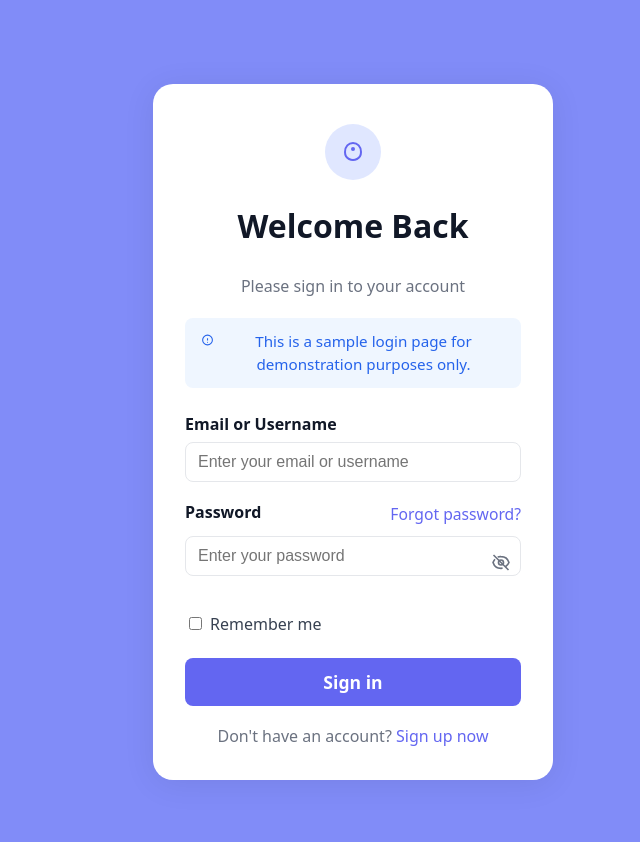
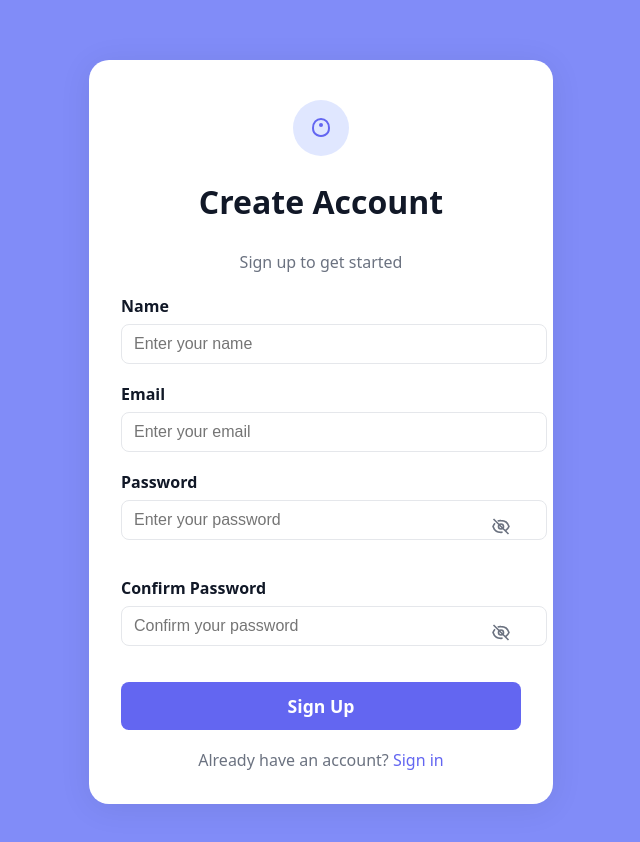
Before and after one commit to Varshakaranam18/fixfolio, a React (Vite) app in the folder frontend/: page /signup in a window 1280 px wide. Shown: the top 842 px of the page, without its empty margins (127-767 px from the left). Built offline with nearby package versions, Linux system fonts and the light colour scheme.

Commit message:
added signup page and setted up routes

```diff
--- a/frontend/package.json
+++ b/frontend/package.json
@@ -11,7 +11,8 @@
   },
   "dependencies": {
     "react": "^19.1.0",
-    "react-dom": "^19.1.0"
+    "react-dom": "^19.1.0",
+    "react-router-dom": "^7.6.3"
   },
   "devDependencies": {
     "@eslint/js": "^9.29.0",
--- a/frontend/src/App.jsx
+++ b/frontend/src/App.jsx
@@ -1,15 +1,18 @@
-import { useState } from 'react'
-import reactLogo from './assets/react.svg'
-import viteLogo from '/vite.svg'
+import { BrowserRouter as Router, Routes, Route, Navigate } from 'react-router-dom';
+import LoginPage from './Components/LoginPage';
+import SignUpPage from './Components/SignUpPage';
 import './App.css'
-import LoginPage from './Components/LoginPage'
 
 function App() {
-
-
   return (
-   <LoginPage />
-  )
+    <Router>
+      <Routes>
+        <Route path="/login" element={<LoginPage />} />
+        <Route path="/signup" element={<SignUpPage />} />
+        <Route path="/" element={<Navigate to="/login" replace />} />
+      </Routes>
+    </Router>
+  );
 }
 
-export default App
+export default App;
--- /dev/null
+++ b/frontend/src/Components/SignUpPage.jsx
@@ -0,0 +1,209 @@
+import React, { useState } from "react";
+
+const SignUpPage = () => {
+  const [showPassword, setShowPassword] = useState(false);
+  const [showConfirmPassword, setShowConfirmPassword] = useState(false);
+
+  return (
+    <div className="login-root-flex">
+      <div className="login-container">
+        <div className="login-icon">
+          <svg width="56" height="56" viewBox="0 0 56 56" fill="none" xmlns="http://www.w3.org/2000/svg">
+            <circle cx="28" cy="28" r="28" fill="#E0E7FF"/>
+            <path d="M28 36C28 36 36 36 36 28C36 22.4772 32.4183 19 28 19C23.5817 19 20 22.4772 20 28C20 36 28 36 28 36Z" stroke="#6366F1" strokeWidth="2"/>
+            <circle cx="28" cy="25" r="2" fill="#6366F1"/>
+          </svg>
+        </div>
+        <h2 className="login-title">Create Account</h2>
+        <p className="login-subtitle">Sign up to get started</p>
+        <form className="login-form">
+          <label className="login-label" htmlFor="name">Name</label>
+          <input className="login-input" id="name" type="text" placeholder="Enter your name" />
+
+          <label className="login-label" htmlFor="email">Email</label>
+          <input className="login-input" id="email" type="email" placeholder="Enter your email" />
+
+          <label className="login-label" htmlFor="password">Password</label>
+          <div className="login-password-input-wrapper">
+            <input
+              className="login-input"
+              id="password"
+              type={showPassword ? "text" : "password"}
+              placeholder="Enter your password"
+            />
+            <button
+              type="button"
+              className="login-password-toggle"
+              onClick={() => setShowPassword((v) => !v)}
+              tabIndex={-1}
+            >
+              {/* Eye icon SVG */}
+              {showPassword ? (
+                <svg width="20" height="20" fill="none" viewBox="0 0 24 24"><path stroke="#6b7280" strokeWidth="2" d="M15 12a3 3 0 11-6 0 3 3 0 016 0z"/><path stroke="#6b7280" strokeWidth="2" d="M2.458 12C3.732 7.943 7.523 5 12 5c4.478 0 8.268 2.943 9.542 7-.274.86-.67 1.67-1.17 2.4"/></svg>
+              ) : (
+                <svg width="20" height="20" fill="none" viewBox="0 0 24 24"><path stroke="#6b7280" strokeWidth="2" d="M13.875 18.825A10.05 10.05 0 0112 19c-4.478 0-8.268-2.943-9.542-7a9.956 9.956 0 012.293-3.95m3.25-2.568A9.956 9.956 0 0112 5c4.478 0 8.268 2.943 9.542 7a9.973 9.973 0 01-4.293 5.03M15 12a3 3 0 11-6 0 3 3 0 016 0z"/><path stroke="#6b7280" strokeWidth="2" d="M3 3l18 18"/></svg>
+              )}
+            </button>
+          </div>
+
+          <label className="login-label" htmlFor="confirmPassword">Confirm Password</label>
+          <div className="login-password-input-wrapper">
+            <input
+              className="login-input"
+              id="confirmPassword"
+              type={showConfirmPassword ? "text" : "password"}
+              placeholder="Confirm your password"
+            />
+            <button
+              type="button"
+              className="login-password-toggle"
+              onClick={() => setShowConfirmPassword((v) => !v)}
+              tabIndex={-1}
+            >
+              {/* Eye icon SVG */}
+              {showConfirmPassword ? (
+                <svg width="20" height="20" fill="none" viewBox="0 0 24 24"><path stroke="#6b7280" strokeWidth="2" d="M15 12a3 3 0 11-6 0 3 3 0 016 0z"/><path stroke="#6b7280" strokeWidth="2" d="M2.458 12C3.732 7.943 7.523 5 12 5c4.478 0 8.268 2.943 9.542 7-.274.86-.67 1.67-1.17 2.4"/></svg>
+              ) : (
+                <svg width="20" height="20" fill="none" viewBox="0 0 24 24"><path stroke="#6b7280" strokeWidth="2" d="M13.875 18.825A10.05 10.05 0 0112 19c-4.478 0-8.268-2.943-9.542-7a9.956 9.956 0 012.293-3.95m3.25-2.568A9.956 9.956 0 0112 5c4.478 0 8.268 2.943 9.542 7a9.973 9.973 0 01-4.293 5.03M15 12a3 3 0 11-6 0 3 3 0 016 0z"/><path stroke="#6b7280" strokeWidth="2" d="M3 3l18 18"/></svg>
+              )}
+            </button>
+          </div>
+
+          <button className="login-submit" type="submit">Sign Up</button>
+        </form>
+        <div className="login-bottom-text">
+          Already have an account? <a href="#" className="login-signup">Sign in</a>
+        </div>
+      </div>
+      <style>{`
+        body {
+          min-height: 100vh;
+          width: 100vw;
+          background: #818cf8;
+          margin: 0;
+          padding: 0;
+          display: flex;
+          align-items: center;
+          justify-content: center;
+        }
+        .login-root-flex {
+          display: flex;
+          align-items: center;
+          justify-content: center;
+          min-height: 100vh;
+          width: 100vw;
+        }
+        .login-container {
+          background: #fff;
+          border-radius: 20px;
+          box-shadow: 0 4px 32px 0 rgba(0,0,0,0.08);
+          padding: 40px 32px 32px 32px;
+          max-width: 400px;
+          width: 100%;
+          display: flex;
+          flex-direction: column;
+          align-items: center;
+          margin: 0;
+          margin-left: -30vw;
+        }
+        .login-icon {
+          margin-bottom: 16px;
+        }
+        .login-title {
+          font-size: 2rem;
+          font-weight: 700;
+          margin: 0 0 8px 0;
+          color: #111827;
+          text-align: center;
+        }
+        .login-subtitle {
+          color: #6b7280;
+          font-size: 1rem;
+          margin-bottom: 20px;
+          text-align: center;
+        }
+        .login-form {
+          width: 100%;
+          display: flex;
+          flex-direction: column;
+        }
+        .login-label {
+          font-weight: 600;
+          color: #111827;
+          margin-bottom: 6px;
+          font-size: 1rem;
+          text-align: left;
+        }
+        .login-input {
+          width: 100%;
+          padding: 10px 12px;
+          border: 1.5px solid #e5e7eb;
+          border-radius: 8px;
+          font-size: 1rem;
+          margin-bottom: 18px;
+          outline: none;
+          transition: border 0.2s;
+          background: #fff;
+        }
+        .login-input:focus {
+          border-color: #6366f1;
+        }
+        .login-password-input-wrapper {
+          position: relative;
+          margin-bottom: 18px;
+        }
+        .login-password-toggle {
+          position: absolute;
+          right: 10px;
+          top: 50%;
+          transform: translateY(-50%);
+          background: none;
+          border: none;
+          cursor: pointer;
+          padding: 0;
+        }
+        .login-submit {
+          width: 100%;
+          background: #6366f1;
+          color: #fff;
+          font-weight: 600;
+          font-size: 1.1rem;
+          border: none;
+          border-radius: 8px;
+          padding: 12px 0;
+          margin-bottom: 10px;
+          cursor: pointer;
+          transition: background 0.2s;
+        }
+        .login-submit:hover {
+          background: #4f46e5;
+        }
+        .login-bottom-text {
+          color: #6b7280;
+          font-size: 1rem;
+          margin-top: 8px;
+          text-align: center;
+        }
+        .login-signup {
+          color: #6366f1;
+          text-decoration: none;
+          font-weight: 500;
+        }
+        .login-signup:hover {
+          text-decoration: underline;
+        }
+        @media (max-width: 500px) {
+          .login-container {
+            padding: 24px 8px 16px 8px;
+            max-width: 98vw;
+          }
+          .login-title {
+            font-size: 1.4rem;
+          }
+        }
+      `}</style>
+    </div>
+  );
+};
+
+export default SignUpPage;
```
Also changed, not shown: 2 other files (tests, documents, lock files or other folders).
